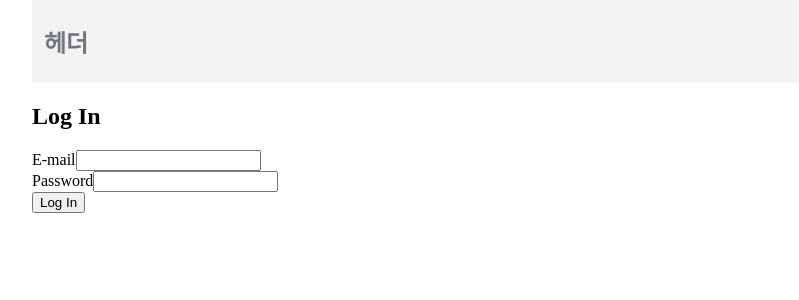
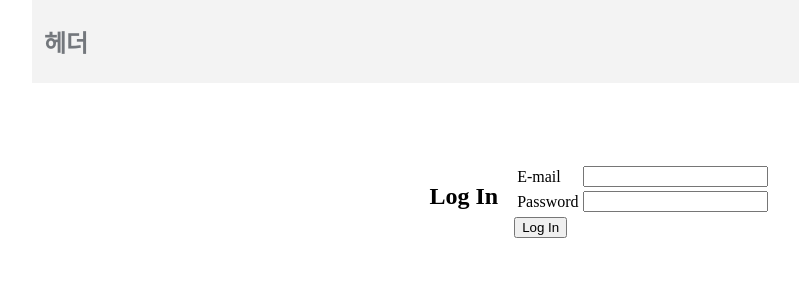
Before and after one commit to CodeSoom/react-week8-assignment-1, a React app: page /login in a window 1280 px wide. Shown: the top 300 px of the page, without its empty margins (32-831 px from the left). Built offline with nearby package versions, Linux system fonts and the light colour scheme.

Commit message:
Commit for changing task computer

```diff
--- a/src/LoginForm.jsx
+++ b/src/LoginForm.jsx
@@ -10,10 +10,15 @@ const LoginForm = React.memo(({ fields, onChange, onSubmit }) => {
 
   return (
     <>
-      <div>
+      <table>
+        <tbody>
+          <tr>
+            <td>
               <label htmlFor="login-email">
                 E-mail
               </label>
+            </td>
+            <td>
               <input
                 type="email"
                 id="login-email"
@@ -21,11 +26,15 @@ const LoginForm = React.memo(({ fields, onChange, onSubmit }) => {
                 value={email}
                 onChange={handleChange}
               />
-      </div>
-      <div>
+            </td>
+          </tr>
+          <tr>
+            <td>
               <label htmlFor="login-password">
                 Password
               </label>
+            </td>
+            <td>
               <input
                 type="password"
                 id="login-password"
@@ -33,7 +42,11 @@ const LoginForm = React.memo(({ fields, onChange, onSubmit }) => {
                 value={password}
                 onChange={handleChange}
               />
-      </div>
+            </td>
+          </tr>
+          <tr />
+        </tbody>
+      </table>
       <button
         type="button"
         onClick={onSubmit}
--- a/src/LoginPage.jsx
+++ b/src/LoginPage.jsx
@@ -1,12 +1,35 @@
 import React from 'react';
 
+import styled from '@emotion/styled';
+
 import LoginFormContainer from './LoginFormContainer';
+
+const Title = styled.h2({
+  backgroundColor: '#32e0c4',
+  color: '#393e46',
+  fontSize: '2em',
+  padding: '1em 1em',
+});
+
+const List = styled.ul({
+  display: 'flex',
+  marginTop: '5em',
+  padding: 0,
+  listStyle: 'none',
+  justifyContent: 'center',
+});
+
+const Item = styled.li({
+  marginRight: '1em',
+});
 
 export default function LoginPage() {
   return (
     <div>
-      <h2>Log In</h2>
-      <LoginFormContainer />
+      <List>
+        <Item><h2>Log In</h2></Item>
+        <Item><LoginFormContainer /></Item>
+      </List>
     </div>
   );
 }
```
Also changed, not shown: src/AboutPage.jsx (+9 -3 lines). Lines whose indentation alone changed are shown as unchanged.
